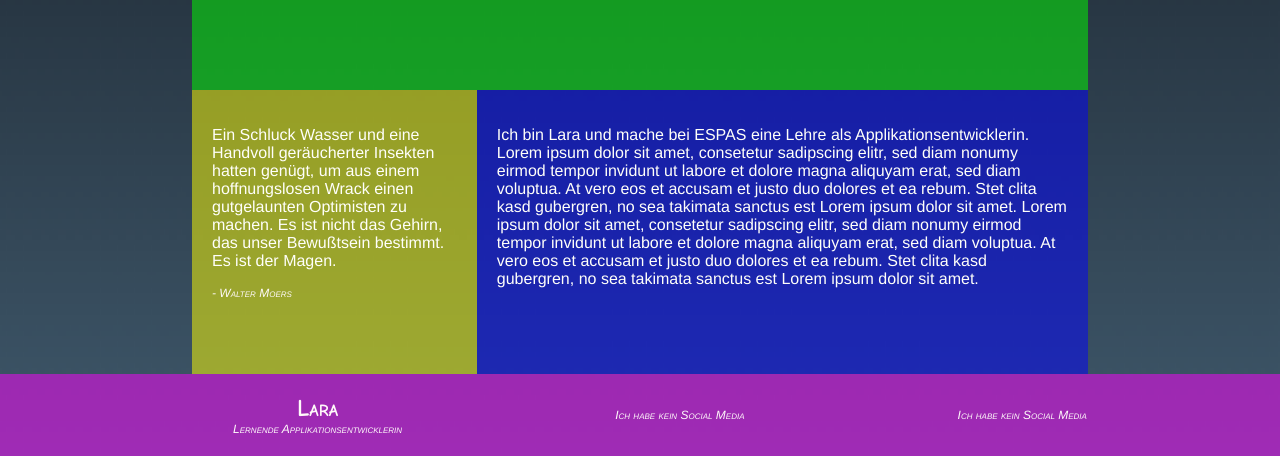
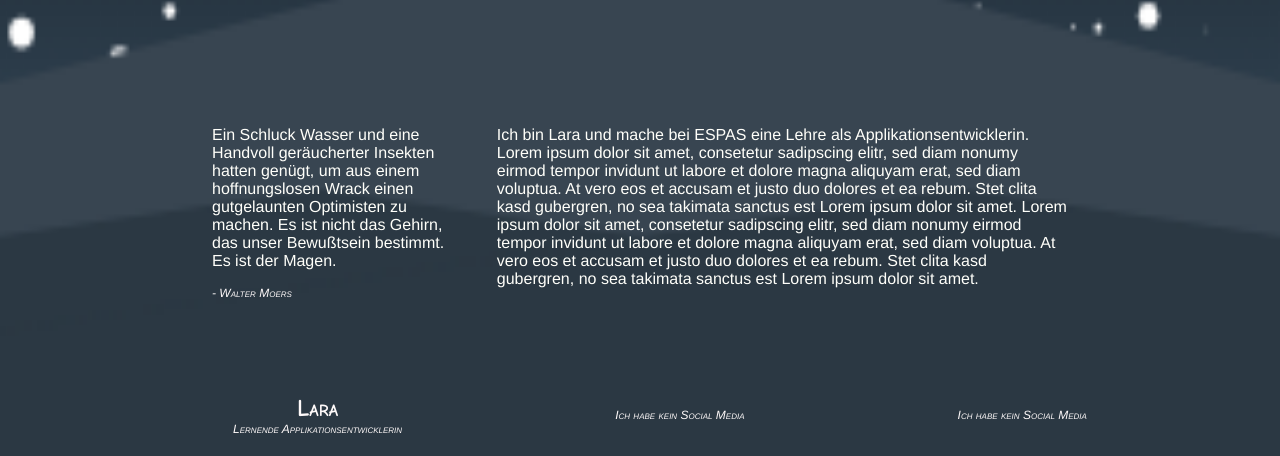
Before and after one commit to bmit-ril/ril.bm-it.ch, a plain HTML site: page index.html in a window 1280 px wide. Shown: the part 344-800 px from the top of the page. Drawn offline with Linux system fonts and the light colour scheme.

Commit message:
22.12.2022 Änderung Hintergrund, Sterne - Sterne spawnen nun zufällig 	- Sterne spawnen in zufälligem Intervall an zufälliger Stelle 	- Der Radius orientiert sich an der Fenstergrösse 	- Eine x-Beschleunigung wurde hinzugefügt - Hintergund wurde ergänzt 	- Berge wurden hinzugefügt 	- Hintergrundsterne wurden hinzugefügt - Debugging-Hintergundfarben im CSS wurden entfernt

```diff
--- a/css/cindy.css
+++ b/css/cindy.css
@@ -70,7 +70,7 @@ body {
 
 /* N A V */
 nav {
-	background-color: rgba(255,0,0,0.5);
+	/*background-color: rgba(255,0,0,0.5);*/
 	width: 100%;
 	height: 2em;
 
@@ -91,7 +91,7 @@ nav {
 }
 .navigation a:hover {
 	font-style: bold;
-	font-size: 1.2em;
+	text-shadow: #E3EAEF 1px 0 10px;
 }
 
 /* C O N T E N T */
@@ -109,21 +109,21 @@ nav {
 }
 
 header {
-	background-color: rgba(0,255,0,0.5);
+	/*background-color: rgba(0,255,0,0.5);*/
 	padding: 20px;
 	text-align: center;
 	width: 100%;
 }
 
 main {
-	background-color: rgba(0,0,255,0.5);
+	/*background-color: rgba(0,0,255,0.5);*/
 	order: 2;
 	padding: 20px;
 	width: 70%;
 }
 
 .aside-1 {
-	background-color: rgba(255, 255, 0, 0.5);
+	/*background-color: rgba(255, 255, 0, 0.5);*/
 	order: 1;
 	padding: 20px;
 	width: 30%;
@@ -131,7 +131,7 @@ main {
 
 /* F O O T E R */
 footer {
-	background-color: rgba(255, 0, 255, 0.5);
+	/*background-color: rgba(255, 0, 255, 0.5);*/
 	align-items: center;
 	display: flex;
 	flex-flow: row wrap;
--- a/js/canvas.js
+++ b/js/canvas.js
@@ -35,7 +35,7 @@ class Star {
     this.radius = radius
     this.color = color
     this.velocity = {
-      x: 0,
+      x: (Math.random() - 0.5) * 8,
       y: 3
     }
     this.friction = 0.8;
@@ -44,11 +44,15 @@ class Star {
 
   // Funktion um ein Stern zu zeichnen
   draw() {
+    c.save()
     c.beginPath()
     c.arc(this.x, this.y, this.radius, 0, Math.PI * 2, false)
     c.fillStyle = this.color
+    //c.shadowColor = "#E3EAEF"
+    //c.shadowBlur = 20
     c.fill()
     c.closePath()
+    c.restore()
   }
 
   // Funktion, welche Stern an bestimmter Position mit draw() zeichnet
@@ -61,15 +65,16 @@ class Star {
     } else {
       this.velocity.y += this.gravity
     }
+    this.x += this.velocity.x
     this.y += this.velocity.y
   }
 
   // Funktion um Stern "explodieren" zu lassen"
   // this ist für Star, nicht Ministar
   shatter() {
-    for (let i = 0; i < 8; i++) {
-      this.radius -= 2
-      miniStars.push(new MiniStar(this.x, this.y, 2))
+    for (let i = 0; i < 4; i++) {
+      this.radius -= canvas.width/600
+      miniStars.push(new MiniStar(this.x, this.y, canvas.width/800))
     }
   }
 }
@@ -93,11 +98,15 @@ class MiniStar {
   }
 
   draw() {
+    c.save()
     c.beginPath()
     c.arc(this.x, this.y, this.radius, 0, Math.PI * 2, false)
-    c.fillStyle = `rgba(255, 0, 0, ${this.opacity})`
+    c.fillStyle = `rgba(227, 234, 239, ${this.opacity})`
+    c.shadowColor = "#E3EAEF"
+    c.shadowBlur = 20
     c.fill()
     c.closePath()
+    c.restore()
   }
 
   update() {
@@ -114,6 +123,20 @@ class MiniStar {
   }
 }
 
+function createMountainRange(mountainAmount, height, color) {
+  for (let i = 0; i < mountainAmount; i++) {
+    const mountainWidth = canvas.width / mountainAmount
+    c.beginPath()
+    c.moveTo(i * mountainWidth, canvas.height)
+    c.lineTo(i * mountainWidth + mountainWidth + 350, canvas.height)
+    c.lineTo(i * mountainWidth + mountainWidth / 2, canvas.height-height)
+    c.lineTo(i * mountainWidth - 350, canvas.height)
+    c.fillStyle = color
+    c.fill()
+    c.closePath()
+  }
+}
+
 // Implementation
 // Hintergrund gradient
 const backgroundGradient = c.createLinearGradient(0, 0, 0, canvas.height)
@@ -123,22 +146,38 @@ backgroundGradient.addColorStop(1, "#3f586b")
 //Arrays, welche die Sterne beinhalten
 let stars
 let miniStars
+let backgroundStarts
+let ticker = 0
+let randomSpawnRate = 250
 function init() {
   // Array welcher alle aktuelle Sterne beinhaltet
   stars = []
   // Array welcher alle aktuelle Ministerne beinhaltet
   miniStars = []
+  backgroundStars = []
 
-  for (let i = 0; i < 1; i++) {
-    stars.push(new Star(canvas.width / 2, 30, 30, 'blue'))
+  for (let i = 0; i < 150; i++) {
+    const x = Math.random() * canvas.width
+    const y = Math.random() * canvas.height
+    const radius = Math.random() * 3
+    backgroundStars.push(new Star(x, y, radius, "white"))
   }
 }
 
 // Animation Loop
 function animate() {
   requestAnimationFrame(animate)
+
   c.fillStyle = backgroundGradient
   c.fillRect(0, 0, canvas.width, canvas.height)
+
+  backgroundStars.forEach(backgroundStar => {
+    backgroundStar.draw()
+  })
+
+  createMountainRange(1, canvas.height - 50, "#384551")
+  createMountainRange(2, canvas.height - 100, "#2B3843")
+  createMountainRange(3, canvas.height - 300, "#26333E")
 
   stars.forEach((star, index) => {
     star.update()
@@ -154,6 +193,14 @@ function animate() {
       miniStars.splice(index, 1)
     }
   })
+
+  ticker++
+
+  if (ticker % randomSpawnRate == 0) {
+    const x = Math.random() * canvas.width
+    stars.push(new Star(x, -100, canvas.width/100, "#E3EAEF"))
+    randomSpawnRate = Math.floor(Math.random() * (750 - 500 + 1) + 500)
+  }
 }
 
 init()
```
